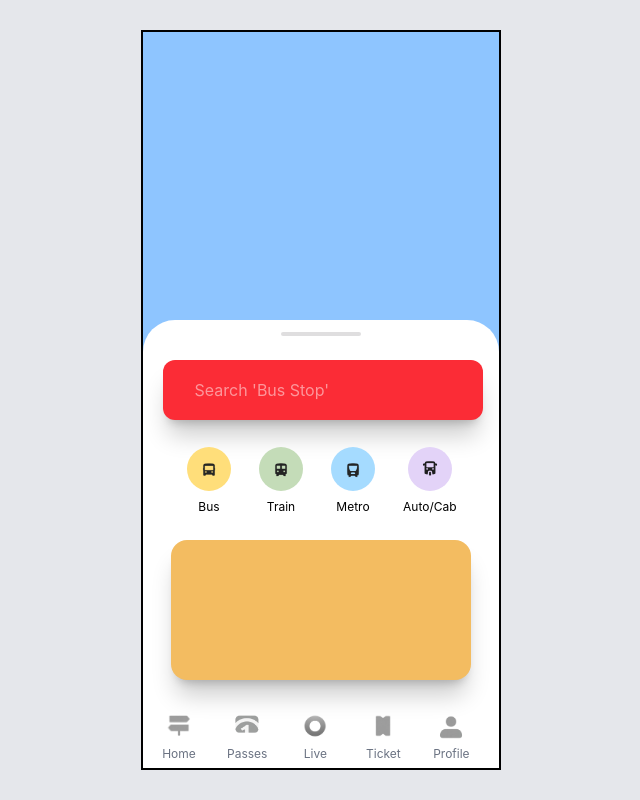
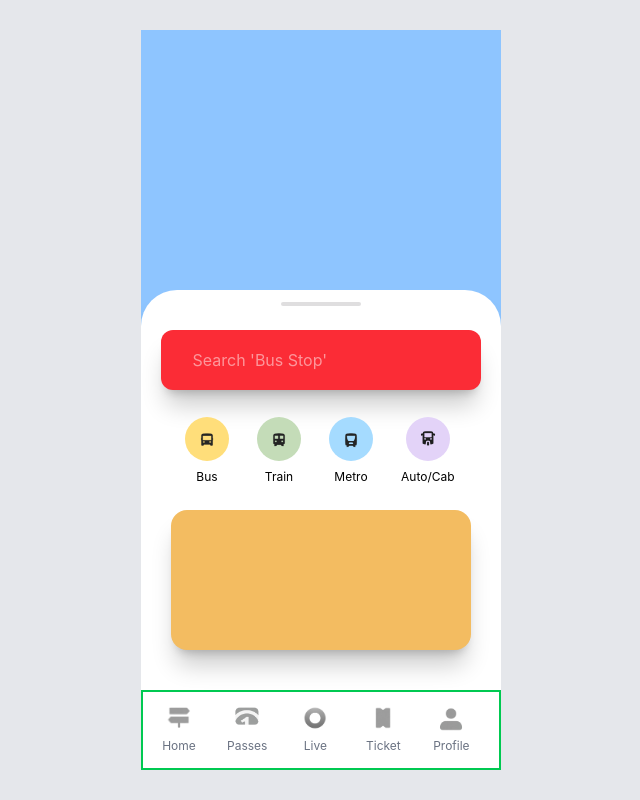
Before and after one commit to debuglord77/bus-web, a React (Vite) app: page / in a window 1280 px wide. Shown: the whole page, without its empty margins (319-959 px from the left). Built offline with nearby package versions, Linux system fonts and the light colour scheme.

Commit message:
Updated UI

```diff
--- a/src/components/Bottomhalf.jsx
+++ b/src/components/Bottomhalf.jsx
@@ -18,7 +18,7 @@ function Bottomhalf(){
     const navigate = useNavigate();
 
     return(
-        <div className=" bg-white absolute top-72 left-0 w-full h-115 rounded-t-4xl flex justify-center pt-3 shadow-xl/20">
+        <div className="bg-white absolute top-[260px] left-0 w-full h-[480px] rounded-t-[36px] flex justify-center pt-3 shadow-xl/20">
 
             <div className="w-20 h-1 border border-none rounded-xl bg-[#dfdedf] "></div>
 
@@ -93,7 +93,7 @@ function Bottomhalf(){
 
 
             {/* bottom nav */}
-            <div className=" absolute bottom-0 w-full h-20  border-none border-black">
+            <div className=" absolute bottom-0 w-full h-20  border-2 border-green-500">
                 <div className="w-80 h-20 pt-1.5 px-4 border-none border-black  flex flex-row gap-7">
 
                     <button
--- a/src/pages/Home.jsx
+++ b/src/pages/Home.jsx
@@ -4,7 +4,7 @@ import Bottomhalf from "../components/Bottomhalf";
 function Home() {
   return (
     <div className="min-h-screen flex justify-center items-center bg-gray-200">
-      <div className="relative w-[360px] h-[740px] border-2 border-black overflow-hidden">
+      <div className="relative w-[360px] h-[740px] border-none border-blue-500 bg-black  overflow-hidden">
         <Firsthalf />
         <Bottomhalf />
       </div>
--- a/src/pages/Passes.jsx
+++ b/src/pages/Passes.jsx
@@ -8,7 +8,7 @@ import p_image from "../assets/logo/passimage.png";
 function Passes() {
   return (
     <div className="min-h-screen flex justify-center items-center bg-gray-200">
-      <div className="relative w-[360px] h-[740px] border-2 border-blue-500 bg-black  overflow-hidden ">
+      <div className="relative w-[360px] h-[740px] border-none border-blue-500 bg-black  overflow-hidden ">
 
         <div className="w-full h-17  flex flex-row pt-4">
           <h2 className="font-bold px-5">Passes</h2>
@@ -56,7 +56,7 @@ function Passes() {
 
 
         {/* bottom nav */}
-        <div className=" absolute bottom-0 w-full h-20  border-none border-black">
+        <div className=" absolute bottom-0 w-full h-20  border-2 border-green-500">
             <div className="w-80 h-20 pt-1.5 px-4 border-none border-black  flex flex-row gap-7">
 
                 <button
```
